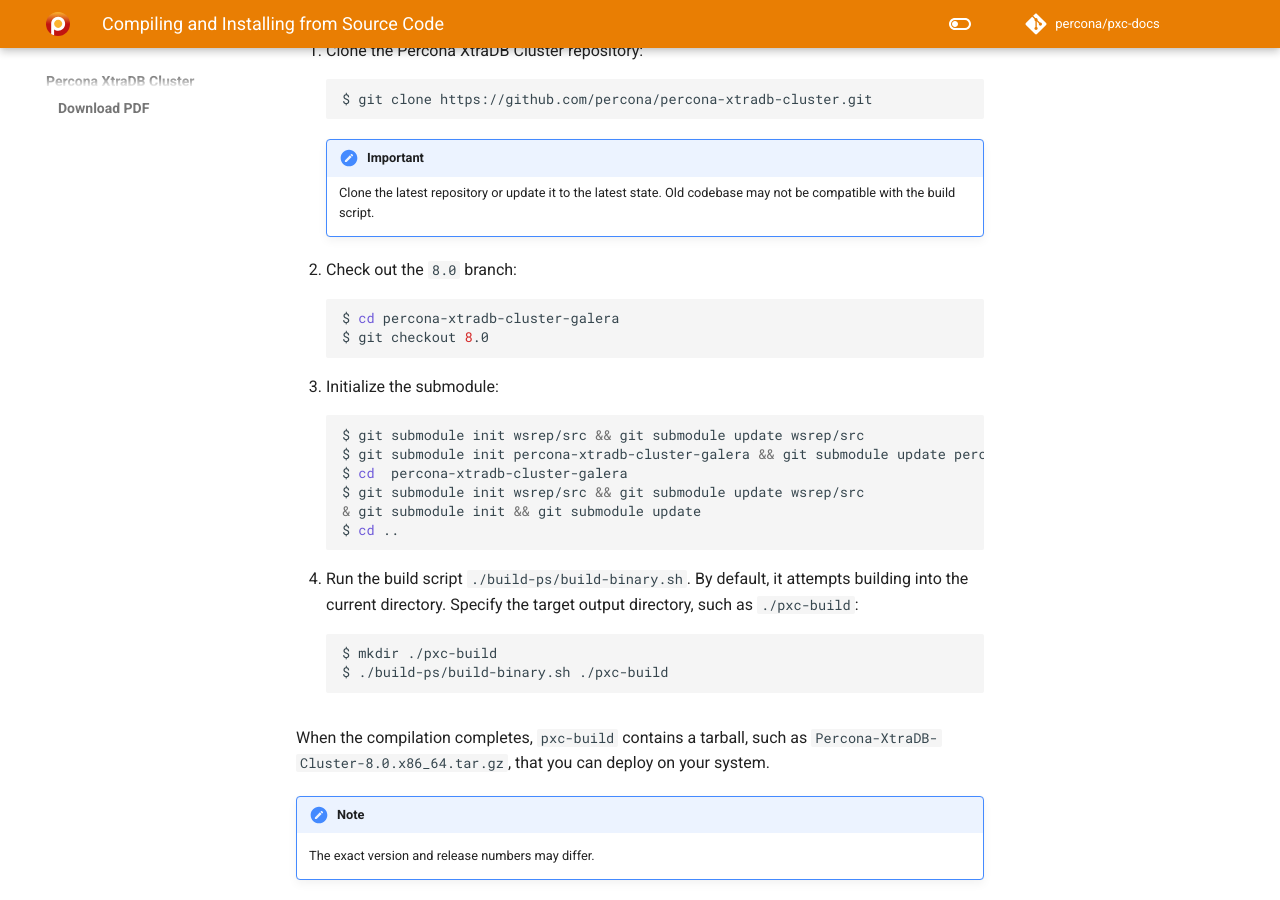
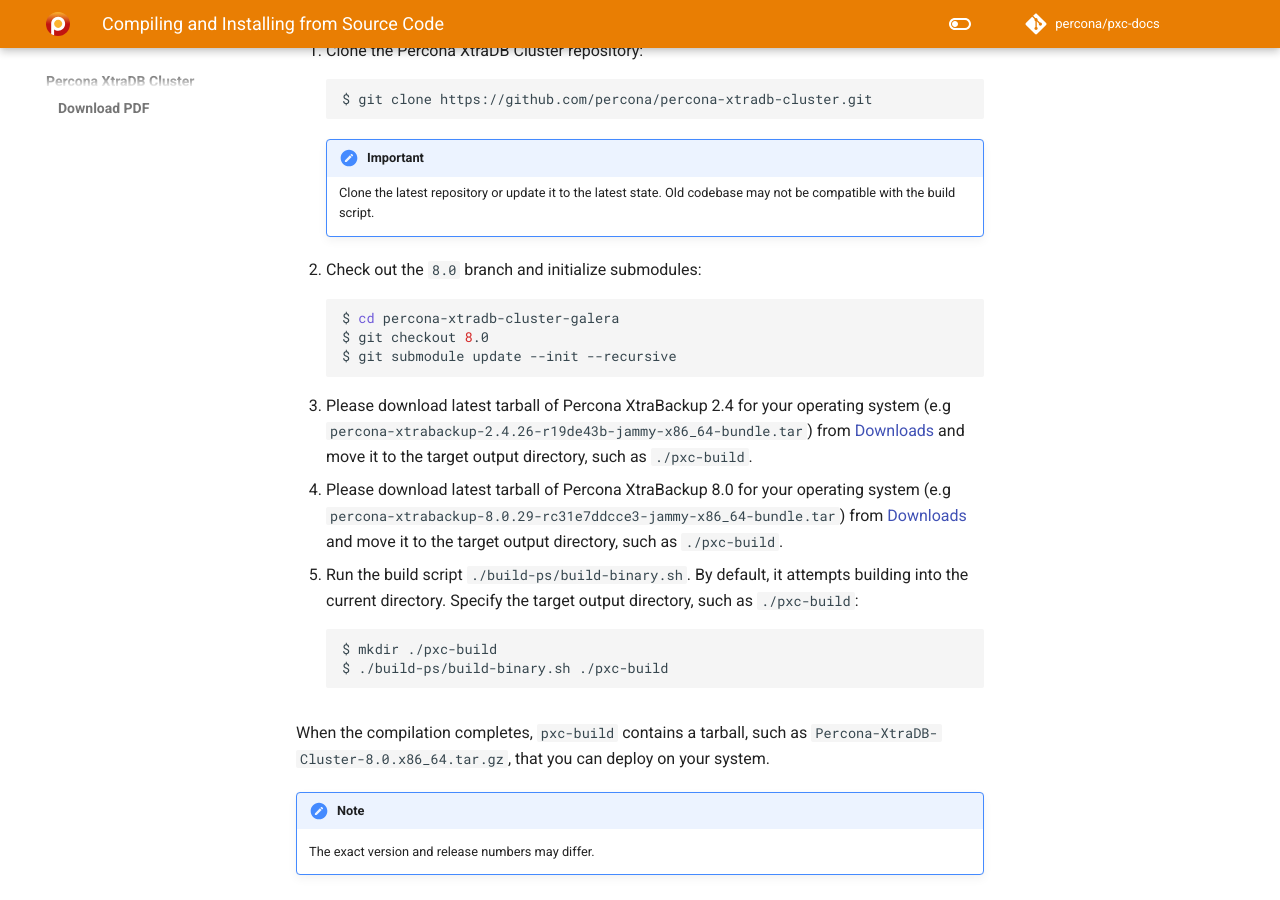
Before and after one commit to percona/pxc-docs, an MkDocs documentation site: the page built from docs/install/compile.md, in a window 1280 px wide and 900 px high, scrolled down 1427 px. Built offline with MkDocs 1.6.1 and Material for MkDocs 9.7.7, drawn with Linux system fonts in a browser that asks for light colours; nearby versions of some CDN libraries; comment, search, counter and statistics services are not loaded; the version menu is left out.

Commit message:
Improve "Compiling and Installing from Source Code"
1. Improve description of initialization of submodules
2. Add Percona XtraBackup 2.4 and Percona XtraBackup 8.0 dependencies.

````diff
--- a/docs/install/compile.md
+++ b/docs/install/compile.md
@@ -57,25 +57,19 @@
         Clone the latest repository or update it to the latest state.
         Old codebase may not be compatible with the build script.
 
-2. Check out the `8.0` branch:
+2. Check out the `8.0` branch and initialize submodules:
 
     ```shell
     $ cd percona-xtradb-cluster-galera
     $ git checkout 8.0
+    $ git submodule update --init --recursive
     ```
 
-3. Initialize the submodule:
+3. Please download latest tarball of Percona XtraBackup 2.4 for your operating system (e.g `percona-xtrabackup-2.4.26-r19de43b-jammy-x86_64-bundle.tar`) from [Downloads](https://www.percona.com/downloads/Percona-XtraBackup-2.4/LATEST/) and move it to the target output directory, such as `./pxc-build`.
 
-    ```shell
-    $ git submodule init wsrep/src && git submodule update wsrep/src
-    $ git submodule init percona-xtradb-cluster-galera && git submodule update percona-xtradb-cluster-galera
-    $ cd  percona-xtradb-cluster-galera
-    $ git submodule init wsrep/src && git submodule update wsrep/src
-    & git submodule init && git submodule update
-    $ cd ..
-    ```
+4. Please download latest tarball of Percona XtraBackup 8.0 for your operating system (e.g `percona-xtrabackup-8.0.29-rc31e7ddcce3-jammy-x86_64-bundle.tar`) from [Downloads](https://www.percona.com/downloads/Percona-XtraBackup-LATEST/) and move it to the target output directory, such as `./pxc-build`.
 
-4. Run the build script `./build-ps/build-binary.sh`.
+5. Run the build script `./build-ps/build-binary.sh`.
     By default, it attempts building into the current directory. Specify
     the target output directory, such as `./pxc-build`:
 
````
